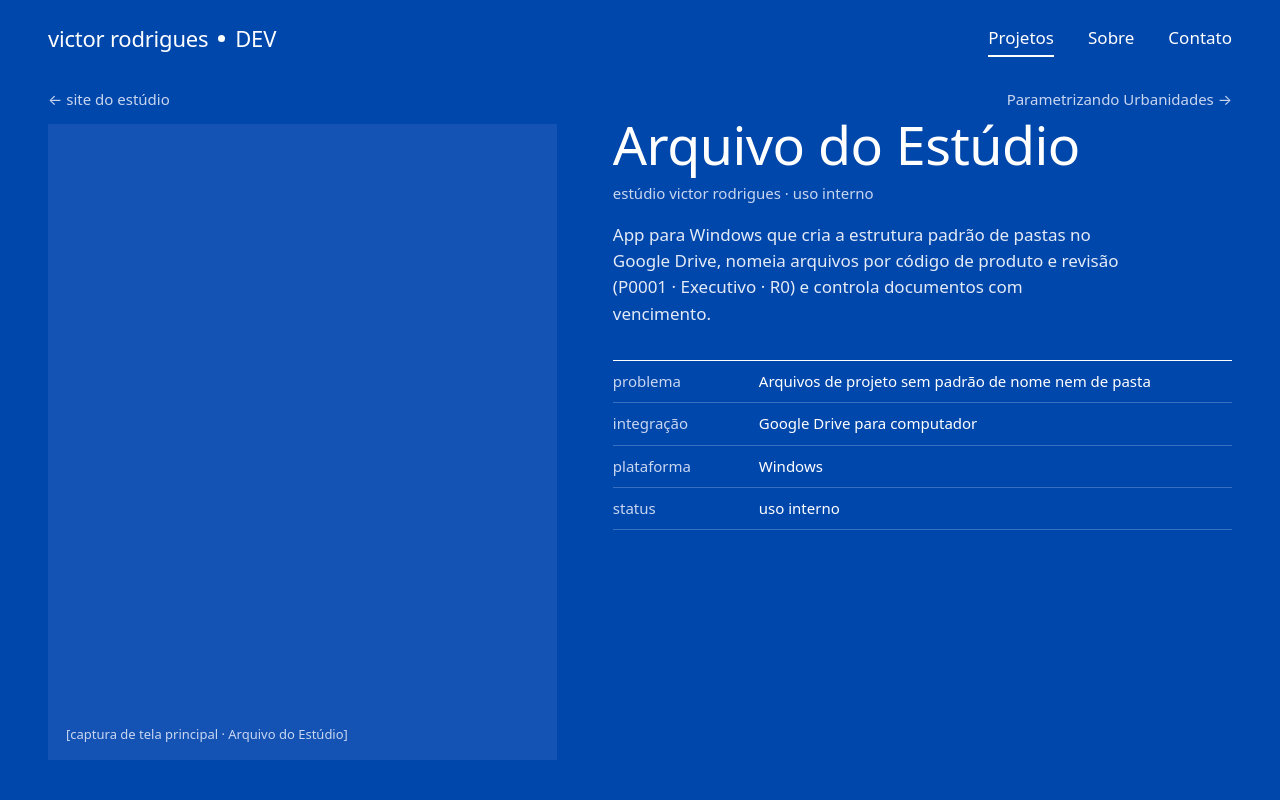
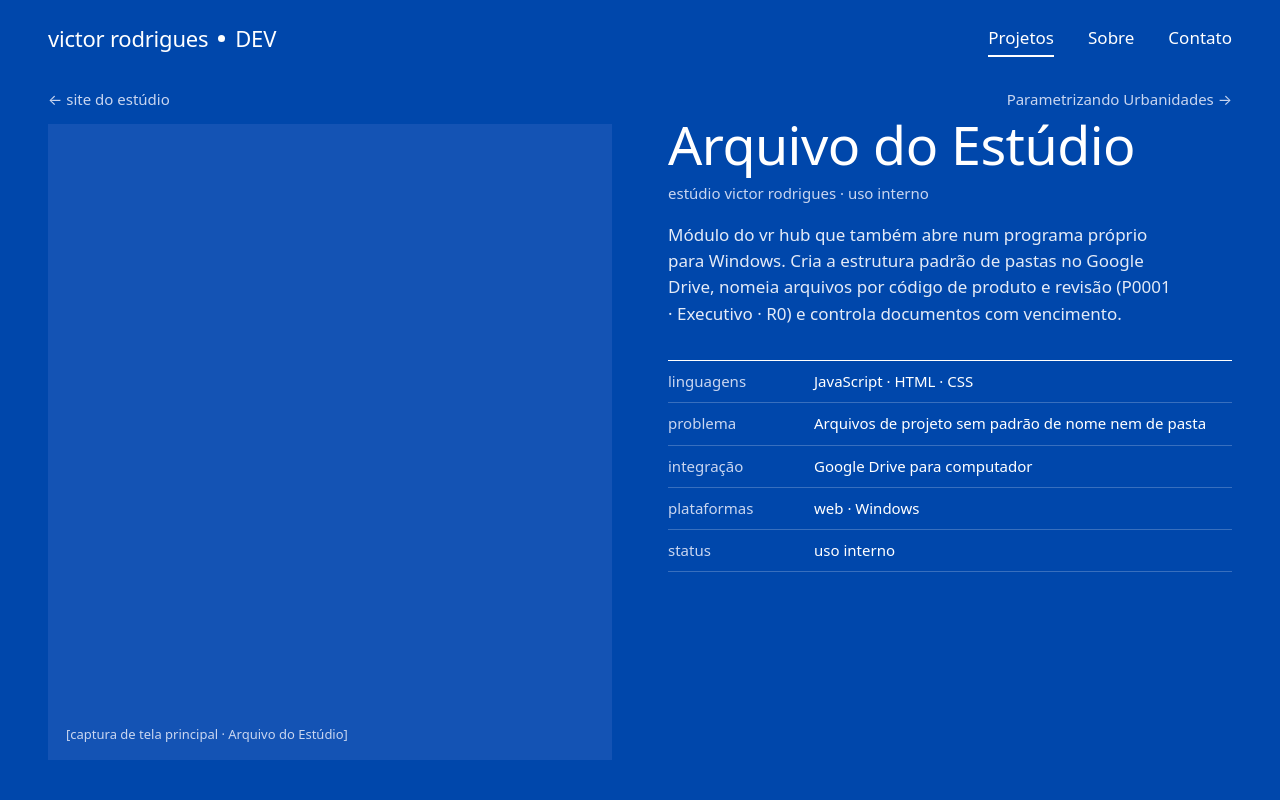
Before and after one commit to rdgvictor/portfolio-dev, an Astro site: page /projetos/arquivo-do-estudio/ in a window 1280 px wide. Shown: the top 800 px of the page. Built offline with nearby package versions, Linux system fonts and the light colour scheme; Astro itself is replaced by a stand-in of ours; a web font is replaced by a local one.

Commit message:
Imagem do projeto meio a meio e linguagens usadas em cada projeto
Co-Authored-By: Claude Opus 5.5 <noreply@anthropic.com>
Claude-Session: https://claude.ai/code/session_01F6iFmptWAyjYJe4Vtkt6GS

```diff
--- a/public/admin/config.yml
+++ b/public/admin/config.yml
@@ -27,7 +27,8 @@ collections:
         name: status
         widget: select
         options: ["em uso", "no ar", "uso interno", "em desenvolvimento", "em estudo"]
-      - { label: "Origem (linha pequena acima do título, ex.: projeto pessoal)", name: origem, widget: string }
+      - { label: "Origem (linha pequena abaixo do título, ex.: projeto pessoal)", name: origem, widget: string }
+      - { label: "Linguagens (ex.: JavaScript · HTML · CSS)", name: linguagens, widget: string, required: false }
       - { label: Imagem na lista de projetos, name: imagemLista, widget: image, required: false }
       - { label: Imagem principal da página do projeto, name: imagem, widget: image, required: false }
       - { label: Texto, name: body, widget: markdown, buttons: [bold, italic, link], editor_components: [] }
--- a/src/components/Card.astro
+++ b/src/components/Card.astro
@@ -9,5 +9,6 @@ const d = p.data;
   <Imagem src={d.imagemLista || d.imagem} rotulo={`imagem · ${d.nome}`} />
   <h3>{d.nome}</h3>
   <p>{d.tipo}</p>
+  {d.linguagens && <p class="langs">{d.linguagens}</p>}
   <span class={statusOk(d.status) ? 'st ok' : 'st'}>{d.status}</span>
 </a>
--- a/src/content/config.ts
+++ b/src/content/config.ts
@@ -7,6 +7,7 @@ const projetos = defineCollection({
     tipo: z.string(),
     status: z.enum(['em uso', 'no ar', 'uso interno', 'em desenvolvimento', 'em estudo']),
     origem: z.string(),
+    linguagens: z.string().optional(),
     imagemLista: z.string().optional(),
     imagem: z.string().optional(),
     ficha: z.array(z.object({ rotulo: z.string(), valor: z.string() })).default([]),
--- a/src/content/projetos/arquivo-do-estudio.md
+++ b/src/content/projetos/arquivo-do-estudio.md
@@ -1,15 +1,16 @@
 ---
 nome: Arquivo do Estúdio
-tipo: app para Windows
+tipo: módulo do vr hub · Windows
 status: uso interno
 origem: estúdio victor rodrigues · uso interno
+linguagens: "JavaScript · HTML · CSS"
 ficha:
   - { rotulo: problema, valor: Arquivos de projeto sem padrão de nome nem de pasta }
   - { rotulo: integração, valor: Google Drive para computador }
-  - { rotulo: plataforma, valor: Windows }
+  - { rotulo: plataformas, valor: web · Windows }
 galeria:
   - { legenda: Estrutura padrão por produto }
   - { legenda: Nome gerado por código e revisão }
 ordem: 6
 ---
-App para Windows que cria a estrutura padrão de pastas no Google Drive, nomeia arquivos por código de produto e revisão (P0001 · Executivo · R0) e controla documentos com vencimento.
+Módulo do vr hub que também abre num programa próprio para Windows. Cria a estrutura padrão de pastas no Google Drive, nomeia arquivos por código de produto e revisão (P0001 · Executivo · R0) e controla documentos com vencimento.
--- a/src/content/projetos/grifo.md
+++ b/src/content/projetos/grifo.md
@@ -3,8 +3,10 @@ nome: Grifo
 tipo: app de leitura
 status: em desenvolvimento
 origem: projeto pessoal
+linguagens: "JavaScript · Java (Android)"
 ficha:
-  - { rotulo: build, valor: APK gerado automaticamente pelo repositório }
+  - { rotulo: tecnologias, valor: Vite · Capacitor · Electron · pdf.js }
+  - { rotulo: build, valor: APK gerado pelo GitHub Actions a cada envio }
   - { rotulo: próximo passo, valor: Backup e sincronização pelo Google Drive }
   - { rotulo: plataformas, valor: Android · Windows · web app }
 galeria:
--- a/src/content/projetos/mira.md
+++ b/src/content/projetos/mira.md
@@ -3,6 +3,7 @@ nome: Mira
 tipo: finanças da casa
 status: em uso
 origem: projeto pessoal
+linguagens: "JavaScript · HTML · CSS"
 ficha:
   - { rotulo: problema, valor: Planilha difícil de manter no celular }
   - { rotulo: base, valor: "Mesma arquitetura do vr hub, com login para duas pessoas" }
--- a/src/content/projetos/parametrizando-urbanidades.md
+++ b/src/content/projetos/parametrizando-urbanidades.md
@@ -3,6 +3,7 @@ nome: Parametrizando Urbanidades
 tipo: Grasshopper
 status: em estudo
 origem: pesquisa · ex-iniciação científica
+linguagens: "Grasshopper (programação visual)"
 ficha:
   - { rotulo: origem, valor: "Iniciação científica, Centro Universitário FAM" }
   - { rotulo: ferramenta, valor: Grasshopper }
--- a/src/content/projetos/rhinodoc.md
+++ b/src/content/projetos/rhinodoc.md
@@ -3,6 +3,7 @@ nome: RhinoDoc
 tipo: plugin para Rhino 8
 status: em uso
 origem: estúdio victor rodrigues · ferramenta
+linguagens: "[linguagem]"
 ficha:
   - { rotulo: problema, valor: Horas de trabalho manual a cada revisão de projeto }
   - { rotulo: regras, valor: Não executa sem camadas e dados do projeto configurados }
--- a/src/content/projetos/site-do-estudio.md
+++ b/src/content/projetos/site-do-estudio.md
@@ -3,6 +3,7 @@ nome: site do estúdio
 tipo: Astro · Decap CMS · Netlify
 status: no ar
 origem: estúdio victor rodrigues
+linguagens: "TypeScript · HTML · CSS"
 ficha:
   - { rotulo: endereço, valor: estudiovictorrodrigues.com.br }
   - { rotulo: tecnologias, valor: Astro · Decap CMS }
--- a/src/content/projetos/vr-hub.md
+++ b/src/content/projetos/vr-hub.md
@@ -3,12 +3,14 @@ nome: vr hub
 tipo: sistema de gestão do estúdio
 status: em uso
 origem: estúdio victor rodrigues · uso interno
+linguagens: "JavaScript · HTML · CSS"
 ficha:
   - { rotulo: problema, valor: Planilhas soltas e um ERP caro para um estúdio pequeno }
   - { rotulo: dados, valor: JSON versionado em repositório privado no GitHub }
   - { rotulo: acesso, valor: Cloudflare Pages protegido por Cloudflare Access }
   - { rotulo: plataformas, valor: web · Android · Windows }
-  - { rotulo: tecnologias, valor: JavaScript · GitHub · Cloudflare }
+  - { rotulo: back-end, valor: "API própria em Cloudflare Pages Functions: login por pessoa com PIN (hash PBKDF2), dados filtrados por permissão e regras conferidas no servidor" }
+  - { rotulo: testes, valor: "Testes automatizados em Node (cálculos, acessos e fluxos)" }
 galeria:
   - { legenda: CRM com lembretes de follow-up e leads vindos do WhatsApp e do Instagram }
   - { legenda: Pedido do cliente e pedido de produção por fornecedor }
--- a/src/pages/projetos/[slug].astro
+++ b/src/pages/projetos/[slug].astro
@@ -25,6 +25,7 @@ const { Content } = await p.render();
       <span class="eyebrow">{d.origem}</span>
       <div class="lead"><Content /></div>
       <dl class="info">
+        {d.linguagens && <div><dt>linguagens</dt><dd>{d.linguagens}</dd></div>}
         {d.ficha.map((f) => <div><dt>{f.rotulo}</dt><dd>{f.valor}</dd></div>)}
         <div><dt>status</dt><dd>{d.status}</dd></div>
       </dl>
--- a/src/styles/global.css
+++ b/src/styles/global.css
@@ -180,8 +180,8 @@ footer { padding: 96px 48px 36px; color: var(--grey); font-size: 14px; }
 .pnav { display: grid; grid-template-columns: 1fr 1fr; align-items: center; gap: 16px; height: 48px; padding: 0 48px; font-size: 15px; color: var(--grey); }
 .pnav a:hover { color: var(--ink); }
 .pnav a:last-child { justify-self: end; }
-.prod { --alto: calc(100svh - var(--head) - 48px - 40px); grid-template-columns: auto minmax(320px, 1fr); height: var(--alto); min-height: 520px; gap: 56px; }
-.prod .ph { height: 100%; width: auto; max-height: none; aspect-ratio: 4 / 5; max-width: 52vw; }
+.prod { --alto: calc(100svh - var(--head) - 48px - 40px); grid-template-columns: 1fr 1fr; height: var(--alto); min-height: 520px; gap: 56px; }
+.prod .ph { height: 100%; width: 100%; max-height: none; aspect-ratio: auto; }
 .prod .txt { position: static; padding-top: 0; gap: 16px; align-content: start; overflow: auto; height: 100%; }
 .prod h1 { margin-top: -0.12em; font-size: clamp(38px, 4.2vw, 56px); }
 .prod .eyebrow { margin-top: -6px; }
@@ -196,3 +196,4 @@ footer { padding: 96px 48px 36px; color: var(--grey); font-size: 14px; }
   .prod .txt { height: auto; overflow: visible; }
   .duo { grid-template-columns: 1fr; }
 }
+.card p.langs { font-size: 13px; margin-top: 6px; }
```
